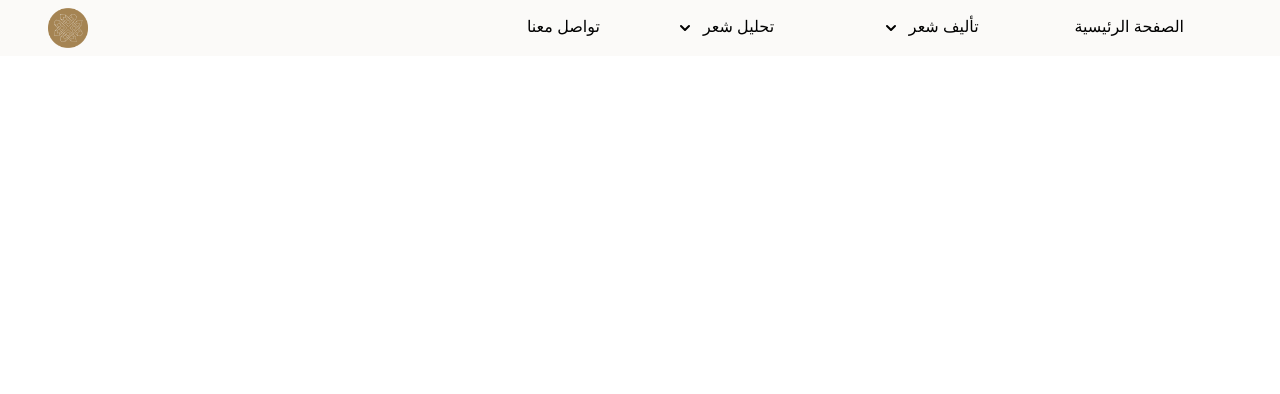
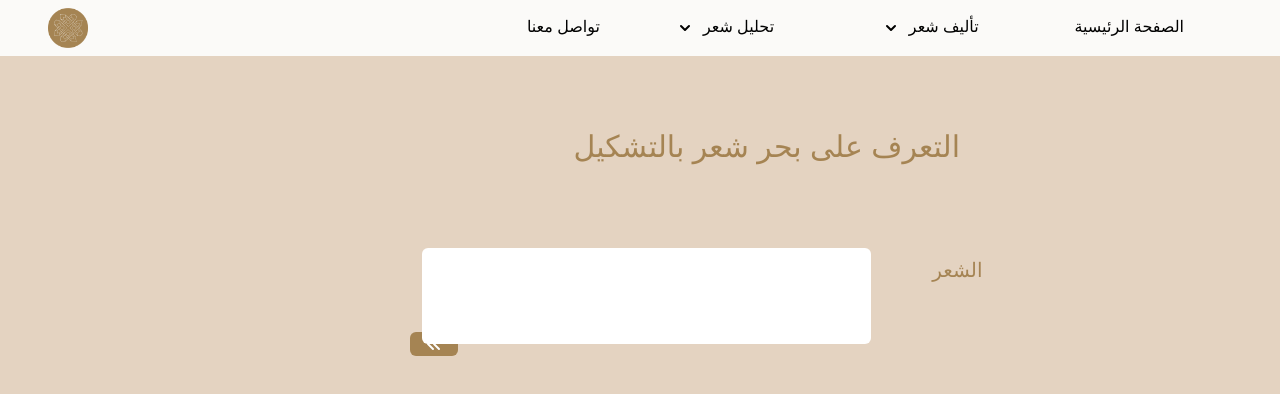
Before and after one commit to wadjih-bencheikh18/arabicthon-front, a React (Create React App) app: page /analyse/ba7rTachkil in a window 1280 px wide. Shown: the top 394 px of the page. Built offline with nearby package versions, Linux system fonts and the light colour scheme.

Commit message:
fix doun tachkil to with tachkil

```diff
--- a/src/App.js
+++ b/src/App.js
@@ -69,7 +69,7 @@ function App() {
           <Route path="/analyse/taf3ilat">
             <Taf3ilat />
           </Route>
-          <Route path="/analyse/ba7rDounTachkil">
+          <Route path="/analyse/ba7rTachkil">
             <Ba7r />
           </Route>
 
--- a/src/components/Functional/Ba7r.jsx
+++ b/src/components/Functional/Ba7r.jsx
@@ -4,7 +4,7 @@ export default function Ba7r() {
   return (
     <div className="pb-32 bg-[#E4D3C1] min-h-screen">
       <div className="text-3xl text-[#A58453] pt-32 mx-80">
-        التعرف على بحر شعر دون تشكيل
+        التعرف على بحر شعر بالتشكيل
       </div>
 
       <Analyse activate={[0, 1, 2, 3, 4]} />
```
Also changed, not shown: src/components/Functional/Analyse.jsx (+4 -5 lines).
